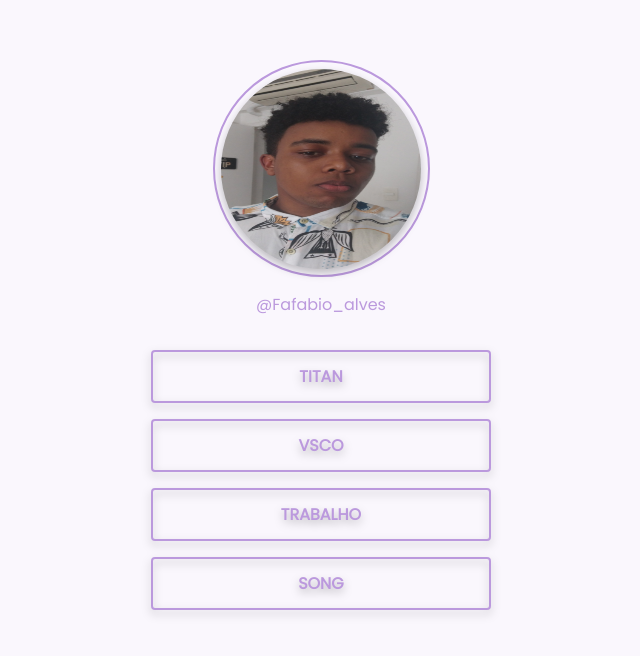
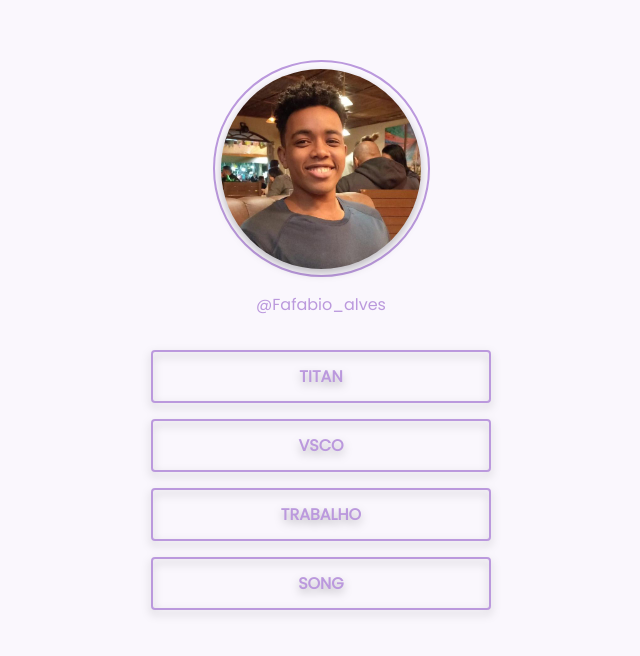
Before and after one commit to F4bioJose/social_tree, a plain HTML site: page index.html in a window 1280 px wide. Shown: the part 129-785 px from the top of the page, without its empty margins (319-959 px from the left). Drawn offline with Linux system fonts and the light colour scheme.

Commit message:
new feat

```diff
--- a/index.html
+++ b/index.html
@@ -16,7 +16,7 @@
 <main>
 
 <div  class = "profile_container">
-    <img src ="Assets/me.jpeg"  class = "profile_img" alt = "profile picture">
+    <img src ="Assets/me.jpg"  class = "profile_img" alt = "profile picture">
 </div>
 
 <div>
```
Also changed, not shown: Assets/me.jpeg (deleted), Assets/me.jpg (added).
